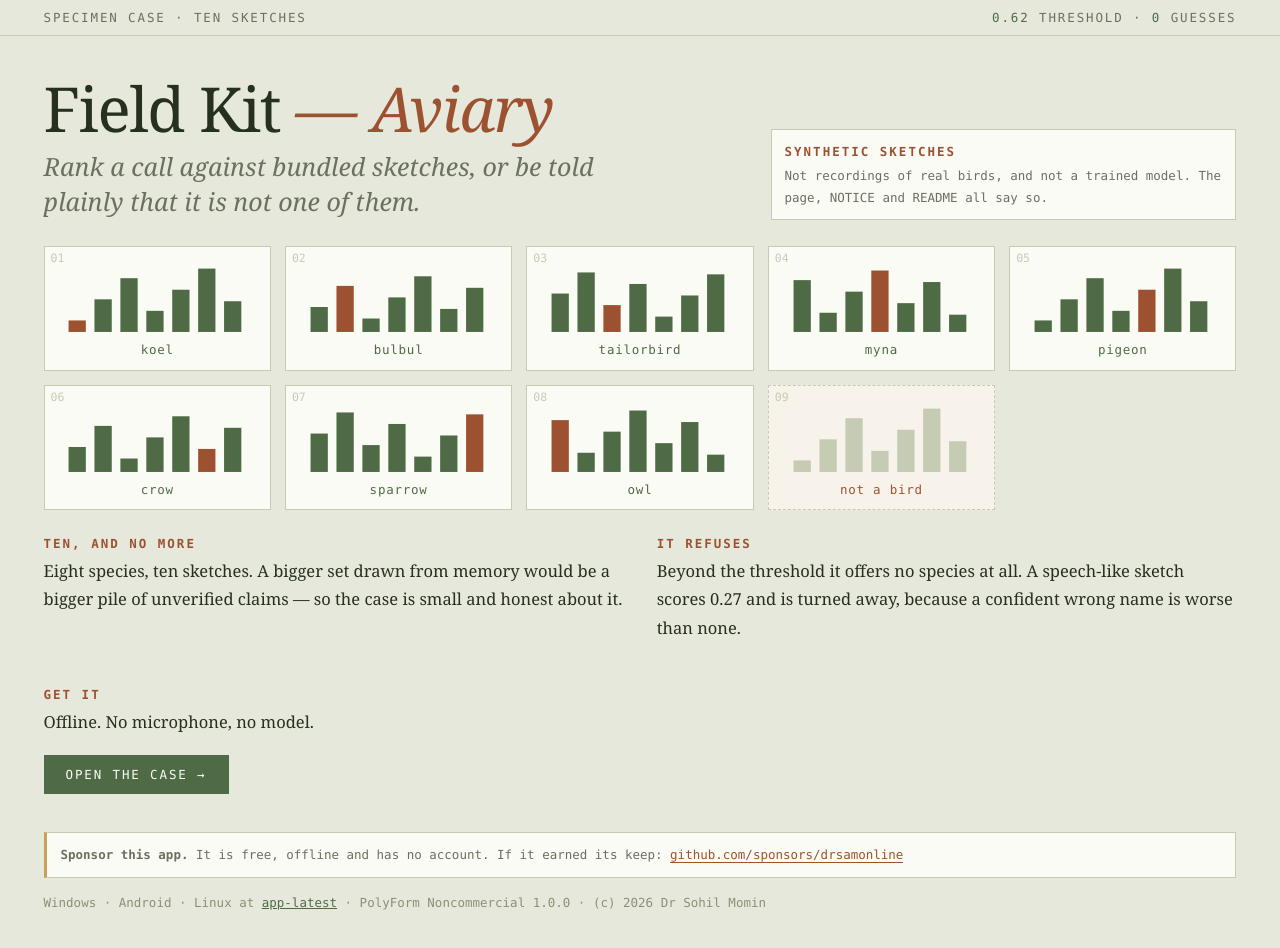
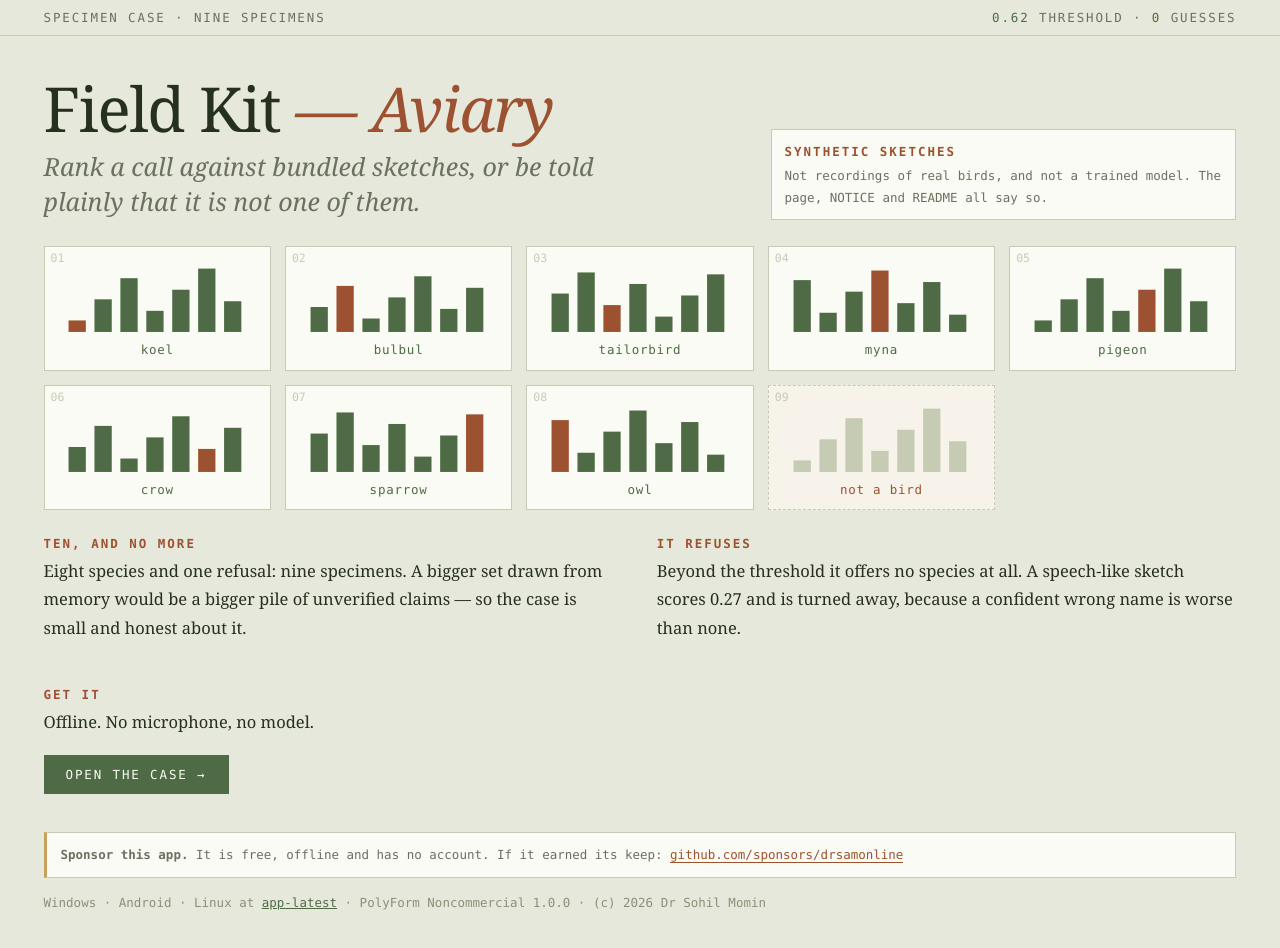
Before and after one commit to drsamonline/app-field-kit, a website: page docs/index.html in a window 1280 px wide. Drawn offline with Linux system fonts and the light colour scheme.

Commit message:
fix: the specimen case said ten and showed nine
The status bar read 'ten sketches' while the tray held nine cards. The tenth was the not-a-bird refusal, so the count
was defensible and read wrong at a glance. It now says nine specimens, and the prose says what they are: eight
species and one refusal.

```diff
--- a/docs/index.html
+++ b/docs/index.html
@@ -48,7 +48,7 @@
   .foot a{color:var(--moss)}
 </style></head>
 <body><div class="case">
-  <div class="bar"><span>specimen case · ten sketches</span><span><b>0.62</b> threshold · <b>0</b> guesses</span></div>
+  <div class="bar"><span>specimen case · nine specimens</span><span><b>0.62</b> threshold · <b>0</b> guesses</span></div>
 
   <div class="head">
     <div>
@@ -63,7 +63,7 @@
   <div class="cols">
     <div>
       <h2>Ten, and no more</h2>
-      <p>Eight species, ten sketches. A bigger set drawn from memory would be a bigger pile of unverified claims — so the case is small and honest about it.</p>
+      <p>Eight species and one refusal: nine specimens. A bigger set drawn from memory would be a bigger pile of unverified claims — so the case is small and honest about it.</p>
     </div>
     <div>
       <h2>It refuses</h2>
```
